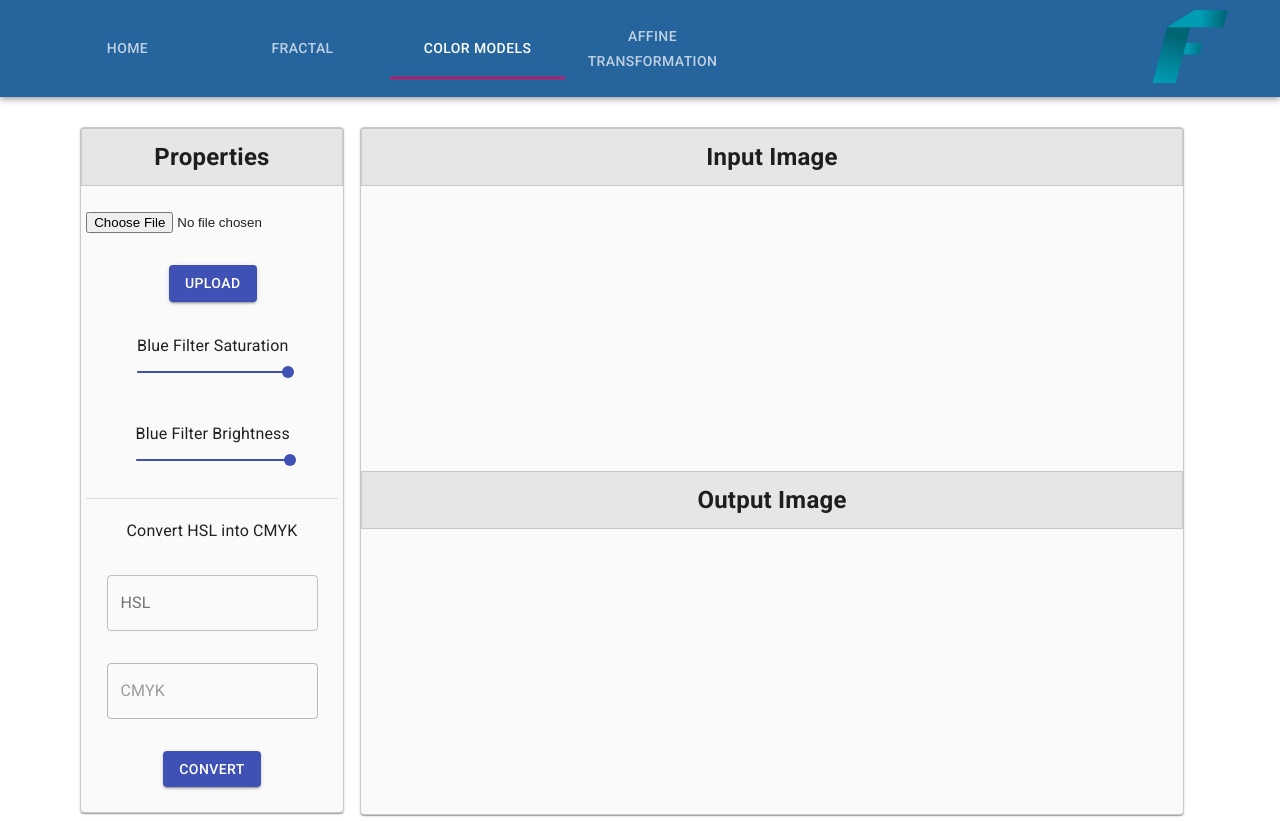
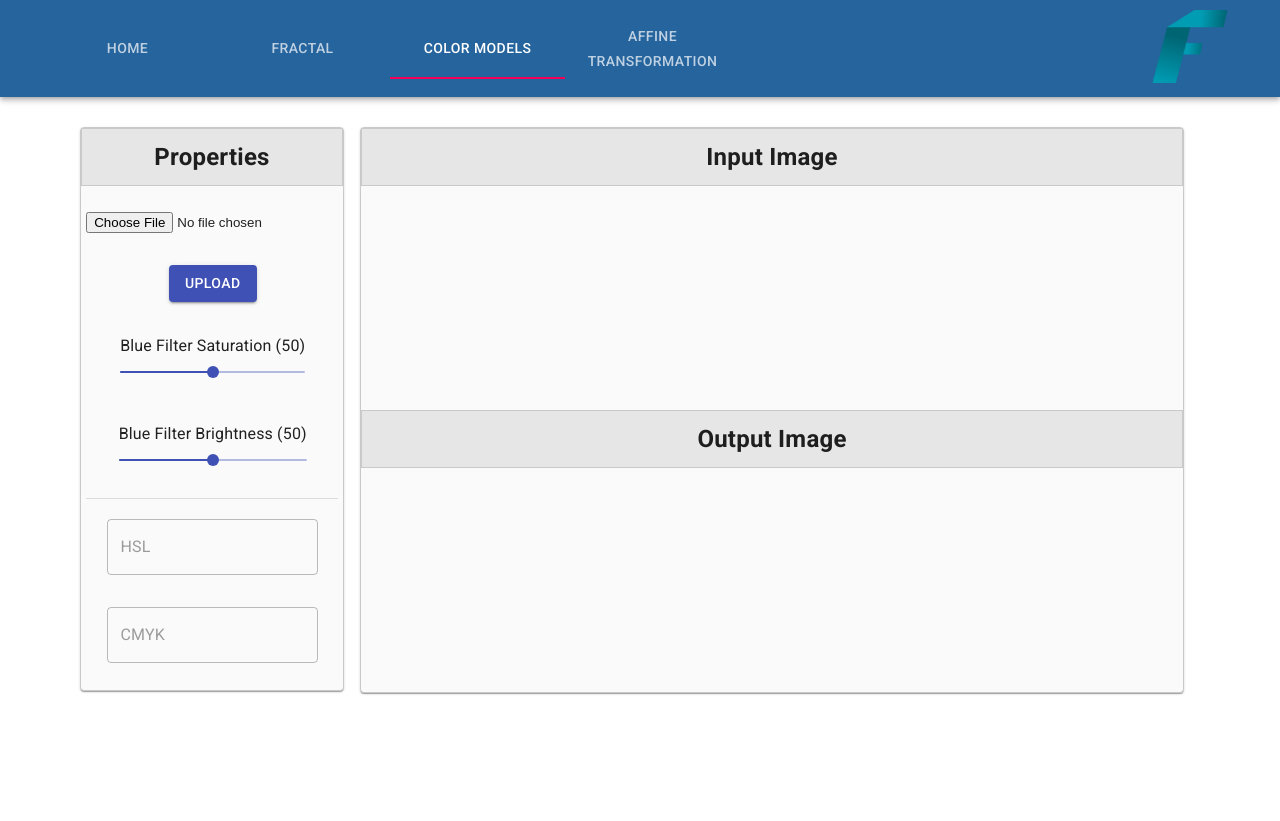
Before and after one commit to RomanTokar/computer-graphics, a React (Create React App) app: page /color-models in a window 1280 px wide. After the commit the page ends 800 px from the top, so only its background shows below. Built offline with nearby package versions, Linux system fonts and the light colour scheme.

Commit message:
Fix blue filter color models page

```diff
--- a/src/pages/ColorModels/ColorModels.js
+++ b/src/pages/ColorModels/ColorModels.js
@@ -5,20 +5,27 @@ import View from './View';
 
 const ColorModels = () => {
   const [fileSrc, setFileSrc] = useState('');
-  const [blueFilterSaturation, setBlueFilterSaturation] = useState(100);
-  const [blueFilterBrightness, setBlueFilterBrightness] = useState(100);
+  const [blueFilterSaturation, setBlueFilterSaturation] = useState(50);
+  const [blueFilterBrightness, setBlueFilterBrightness] = useState(50);
+  const [hsl, setHsl] = useState('');
+  const [cmyk, setCmyk] = useState('');
 
   return (
     <MainWrapper
       Properties={
         <Properties {...{
           setFileSrc, setBlueFilterBrightness, setBlueFilterSaturation,
-          blueFilterSaturation, blueFilterBrightness
+          blueFilterSaturation, blueFilterBrightness, hsl, cmyk
         }}
         />
       }
       View={
-        <View {...{fileSrc, blueFilterBrightness, blueFilterSaturation}}/>
+        <View {...{
+          fileSrc,
+          blueFilterBrightness,
+          blueFilterSaturation,
+          setHsl, setCmyk
+        }}/>
       }
     />
   );
--- a/src/pages/ColorModels/ConvertProperties.js
+++ b/src/pages/ColorModels/ConvertProperties.js
@@ -1,52 +1,17 @@
-import React from 'react';
-import {Button, Grid, Typography} from '@material-ui/core';
-import {Formik, Form, Field} from 'formik';
-import * as yup from 'yup';
-import convert from 'color-convert';
-import CustomTextField from '../../layous/CustomTextField';
+import React, {memo} from 'react';
+import {Grid, TextField} from '@material-ui/core';
 
-const validationSchema = yup.object({
-  hsl: yup
-    .string()
-    .trim()
-    .required()
-    .matches(
-      /^(?:36[0]|3[0-5][0-9]|[12][0-9][0-9]|[1-9]?[0-9])\s+(100|[1-9][0-9]|[0-9])\s+(100|[1-9][0-9]|[0-9])%?$/,
-      'Incorrect HSL')
-});
-
-const ConvertProperties = () => {
+const ConvertProperties = memo(({hsl, cmyk}) => {
   return (
-    <Formik
-      initialValues={{
-        hsl: '',
-        cmyk: ''
-      }}
-      validationSchema={validationSchema}
-      onSubmit={({hsl}, {setFieldValue}) => {
-        const cmyk = convert.hsl.cmyk(hsl.split(' ')).join(' ');
-
-        setFieldValue('cmyk', cmyk);
-      }}
-    >
-      <Form>
     <Grid container direction={'column'} spacing={4} alignItems={'center'}>
       <Grid item>
-            <Typography>Convert HSL into CMYK</Typography>
+        <TextField disabled value={hsl} name={'hsl'} label={'HSL'} variant={'outlined'}/>
       </Grid>
       <Grid item>
-            <Field name={'hsl'} label={'HSL'} as={CustomTextField}/>
-          </Grid>
-          <Grid item>
-            <Field disabled name={'cmyk'} label={'CMYK'} as={CustomTextField}/>
-          </Grid>
-          <Grid item>
-            <Button type={'submit'} color={'primary'} variant={'contained'}>Convert</Button>
+        <TextField disabled value={cmyk} name={'cmyk'} label={'CMYK'} variant={'outlined'}/>
       </Grid>
     </Grid>
-      </Form>
-    </Formik>
   );
-};
+})
 
 export default ConvertProperties;
--- a/src/pages/ColorModels/FileProperties.js
+++ b/src/pages/ColorModels/FileProperties.js
@@ -37,11 +37,11 @@ const FileProperties = ({
         </Button>
       </Grid>
       <Grid item>
-        <Typography>Blue Filter Saturation</Typography>
+        <Typography>Blue Filter Saturation ({blueFilterSaturation})</Typography>
         <Slider value={blueFilterSaturation} onChange={handleSaturationChange}/>
       </Grid>
       <Grid item>
-        <Typography>Blue Filter Brightness</Typography>
+        <Typography>Blue Filter Brightness ({blueFilterBrightness})</Typography>
         <Slider value={blueFilterBrightness} onChange={handleBrightnessChange}/>
       </Grid>
     </Grid>
--- a/src/pages/ColorModels/Properties.js
+++ b/src/pages/ColorModels/Properties.js
@@ -5,7 +5,7 @@ import ConvertProperties from './ConvertProperties';
 
 const Properties = ({
   setFileSrc, setBlueFilterBrightness, setBlueFilterSaturation,
-  blueFilterBrightness, blueFilterSaturation
+  blueFilterBrightness, blueFilterSaturation, hsl, cmyk
 }) => {
   return (
     <>
@@ -15,7 +15,7 @@ const Properties = ({
       }}
       />
       <Divider style={{margin: '20px 0'}}/>
-      <ConvertProperties/>
+      <ConvertProperties {...{hsl, cmyk}}/>
     </>
   );
 };
--- a/src/pages/ColorModels/View.js
+++ b/src/pages/ColorModels/View.js
@@ -1,22 +1,10 @@
-import React from 'react';
+import React, {useEffect, useRef, useState} from 'react';
 import {Grid, makeStyles, Typography} from '@material-ui/core';
+import * as convert from 'color-convert';
 
 const useStyles = makeStyles({
-  filterImage: {
-    width: 300,
-    height: 300,
-    backgroundSize: 'cover',
-    backgroundImage: ({fileSrc}) => `linear-gradient(blue, blue), url(${fileSrc})`,
-    backgroundBlendMode: 'color',
-    filter: ({blueFilterBrightness, blueFilterSaturation}) => (
-      `saturate(${blueFilterSaturation / 100}) brightness(${blueFilterBrightness / 100})`
-    )
-  },
   image: {
-    width: 300,
-    height: 300,
-    backgroundSize: 'cover',
-    backgroundImage: ({fileSrc}) => `url(${fileSrc})`
+    width: 300
   },
   imageTitle: {
     fontSize: 24,
@@ -32,28 +20,120 @@ const useStyles = makeStyles({
   }
 });
 
-const View = ({fileSrc, blueFilterSaturation, blueFilterBrightness}) => {
-  const classes = useStyles({fileSrc, blueFilterBrightness, blueFilterSaturation});
+const View = ({fileSrc, blueFilterSaturation, blueFilterBrightness, setHsl, setCmyk}) => {
+  const classes = useStyles();
+  const canvasRef = useRef();
+  const imageRef = useRef();
+  const [isImageLoaded, setIsImageLoaded] = useState(false);
+  const initPixels = useRef(null);
+  const imageData = useRef();
+
+  const onMouseMove = (e) => {
+    const x = e.clientX - e.target.offsetLeft;
+    const y = e.clientY - e.target.offsetTop;
+    const offset = (imageRef.current.clientWidth * y + x) * 4;
+    const rgb = imageData.current.data.slice(offset, offset + 3);
+
+    const hsl = convert.rgb.hsl(rgb);
+    const cmyk = convert.rgb.cmyk(rgb);
+
+    setHsl(hsl.join(' '));
+    setCmyk(cmyk.join(' '));
+  };
+
+  const onLoadImage = () => {
+    setIsImageLoaded(true);
+    setInitialCanvas();
+  };
+
+  const setInitialCanvas = () => {
+    const canvas = canvasRef.current;
+    const ctx = canvas.getContext('2d');
+    const image = imageRef.current;
+    const width = image.clientWidth;
+    const height = image.clientHeight;
+
+    canvas.width = width;
+    canvas.height = height;
+
+    ctx.drawImage(image, 0, 0, width, height);
+    imageData.current = getPixels();
+    initPixels.current = [...imageData.current.data];
+  };
+
+  const getPixels = () => {
+    const canvas = canvasRef.current;
+    const ctx = canvas.getContext('2d');
+    return ctx.getImageData(0, 0, canvas.width, canvas.height);
+  };
+
+  const getScrollValue = (initValue, percent) => {
+    return percent > 50
+      ? initValue + (percent - 50)
+      : initValue - (50 - percent);
+  };
+
+  const filter = () => {
+    for (let i = 0; i < imageData.current.data.length; i += 4) {
+      let rgb = imageData.current.data.slice(i, i + 3);
+      let hsl = convert.rgb.hsl(rgb);
+      let initRgb = initPixels.current.slice(i, i + 3);
+      let initHsl = convert.rgb.hsl(initRgb);
+
+      const saturation = getScrollValue(initHsl[1], blueFilterSaturation)
+      const brightness = getScrollValue(initHsl[2], blueFilterBrightness)
+
+      hsl[0] = blueFilterSaturation === 50 && blueFilterBrightness === 50 ? initHsl[0] : 240;
+      hsl[1] = Math.max(0, Math.min(saturation, 100));
+      hsl[2] = Math.max(0, Math.min(brightness, 100));
+
+      rgb = convert.hsl.rgb(hsl);
+
+      imageData.current.data[i] = rgb[0];
+      imageData.current.data[i + 1] = rgb[1];
+      imageData.current.data[i + 2] = rgb[2];
+    }
+  };
+
+  useEffect(() => {
+    if (fileSrc) {
+      setIsImageLoaded(false);
+      imageRef.current.onload = onLoadImage;
+    }
+  }, [fileSrc]);
+
+  useEffect(() => {
+    if (isImageLoaded) {
+      const canvas = canvasRef.current;
+      const ctx = canvas.getContext('2d');
+      filter();
+      ctx.putImageData(imageData.current, 0, 0);
+    }
+  }, [isImageLoaded, blueFilterSaturation, blueFilterBrightness]);
 
   return (
     <Grid container direction={'column'} style={{height: '100%'}}>
-      <Grid item container direction={'column'} style={{height: '50%'}}>
+      <Grid item container direction={'column'} style={{minHeight: '50%'}}>
         <Grid item className={classes.imageTitleContainer}>
           <Typography className={classes.imageTitle}>Input Image</Typography>
         </Grid>
         <Grid item container justify={'center'} alignItems={'center'}>
           <Grid item>
-            {fileSrc && <div className={classes.image}/>}
+            {fileSrc &&
+            <img ref={imageRef} className={classes.image} src={fileSrc} alt={'initImage'}/>
+            }
           </Grid>
         </Grid>
       </Grid>
-      <Grid item container direction={'column'} style={{height: '50%'}}>
+      <Grid item container direction={'column'} style={{minHeight: '50%'}}>
         <Grid item className={classes.imageTitleContainer}>
           <Typography className={classes.imageTitle}>Output Image</Typography>
         </Grid>
         <Grid item container justify={'center'} alignItems={'center'}>
           <Grid item>
-          {fileSrc && <div className={classes.filterImage}/>}
+            {fileSrc &&
+            <canvas onMouseMove={onMouseMove} className={'filterImage'} ref={canvasRef}/>
+            }
           </Grid>
         </Grid>
       </Grid>
```
Lines whose indentation alone changed are shown as unchanged.
